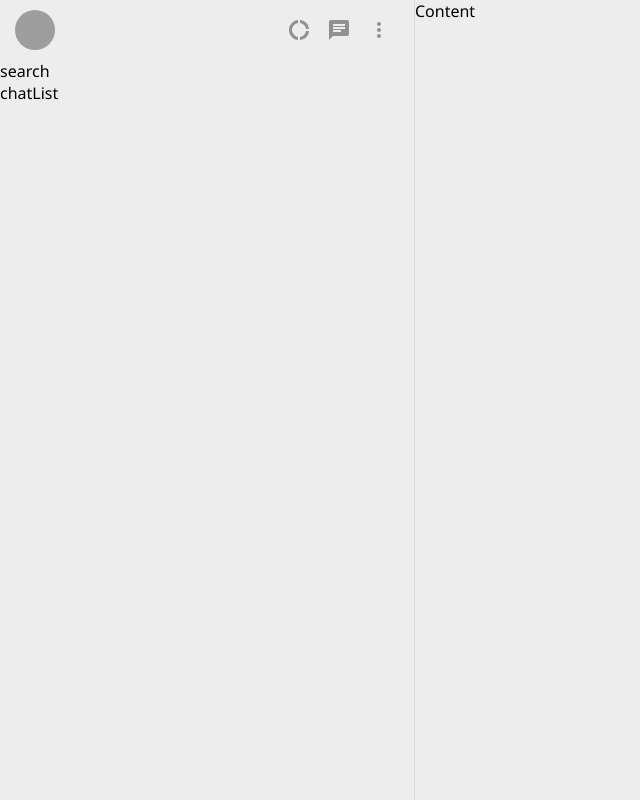
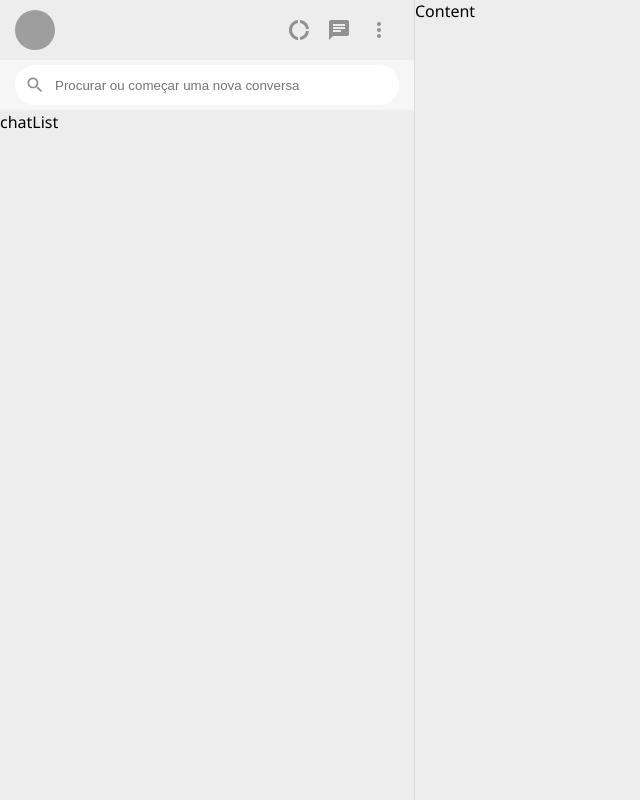
Before and after one commit to joaobezerradev/whatsapp-clone, a React (Create React App) app: page / in a window 1280 px wide. Shown: the whole page, without its empty margins (0-640 px from the left). Built offline with nearby package versions, Linux system fonts and the light colour scheme; grey boxes are pictures that could not be loaded.

Commit message:
criando seach input do sidebar

```diff
--- a/src/components/Sidebar/index.tsx
+++ b/src/components/Sidebar/index.tsx
@@ -1,8 +1,14 @@
 import React from 'react';
 
-import { Chat, DonutLarge, MoreVert } from '@material-ui/icons';
+import { Chat, DonutLarge, MoreVert, Search } from '@material-ui/icons';
 
-import { Container, Header, HeaderButtons, Search, ChatList } from './styles';
+import {
+  Container,
+  Header,
+  HeaderButtons,
+  SearchInput,
+  ChatList,
+} from './styles';
 
 const Sidebar: React.FC = () => {
   return (
@@ -24,7 +30,15 @@ const Sidebar: React.FC = () => {
           </div>
         </HeaderButtons>
       </Header>
-      <Search>search</Search>
+      <SearchInput>
+        <div>
+          <Search fontSize="small" style={{ color: '#919191' }} />
+          <input
+            type="search"
+            placeholder="Procurar ou começar uma nova conversa"
+          />
+        </div>
+      </SearchInput>
       <ChatList>chatList</ChatList>
     </Container>
   );
--- a/src/components/Sidebar/styles.ts
+++ b/src/components/Sidebar/styles.ts
@@ -36,6 +36,26 @@ export const HeaderButtons = styled.div`
     cursor: pointer;
   }
 `;
-export const Search = styled.div``;
+export const SearchInput = styled.div`
+  background-color: #f6f6f6;
+  border-bottom: 1px solid #eee;
+  padding: 5px 15px;
+
+  div {
+    background-color: #fff;
+    height: 40px;
+    border-radius: 20px;
+    display: flex;
+    align-items: center;
+    padding: 0 10px;
+
+    input {
+      flex: 1;
+      border: 0;
+      background-color: transparent;
+      margin-left: 10px;
+    }
+  }
+`;
 
 export const ChatList = styled.div``;
```
Also changed, not shown: 1 other file (tests, documents, lock files or other folders).
